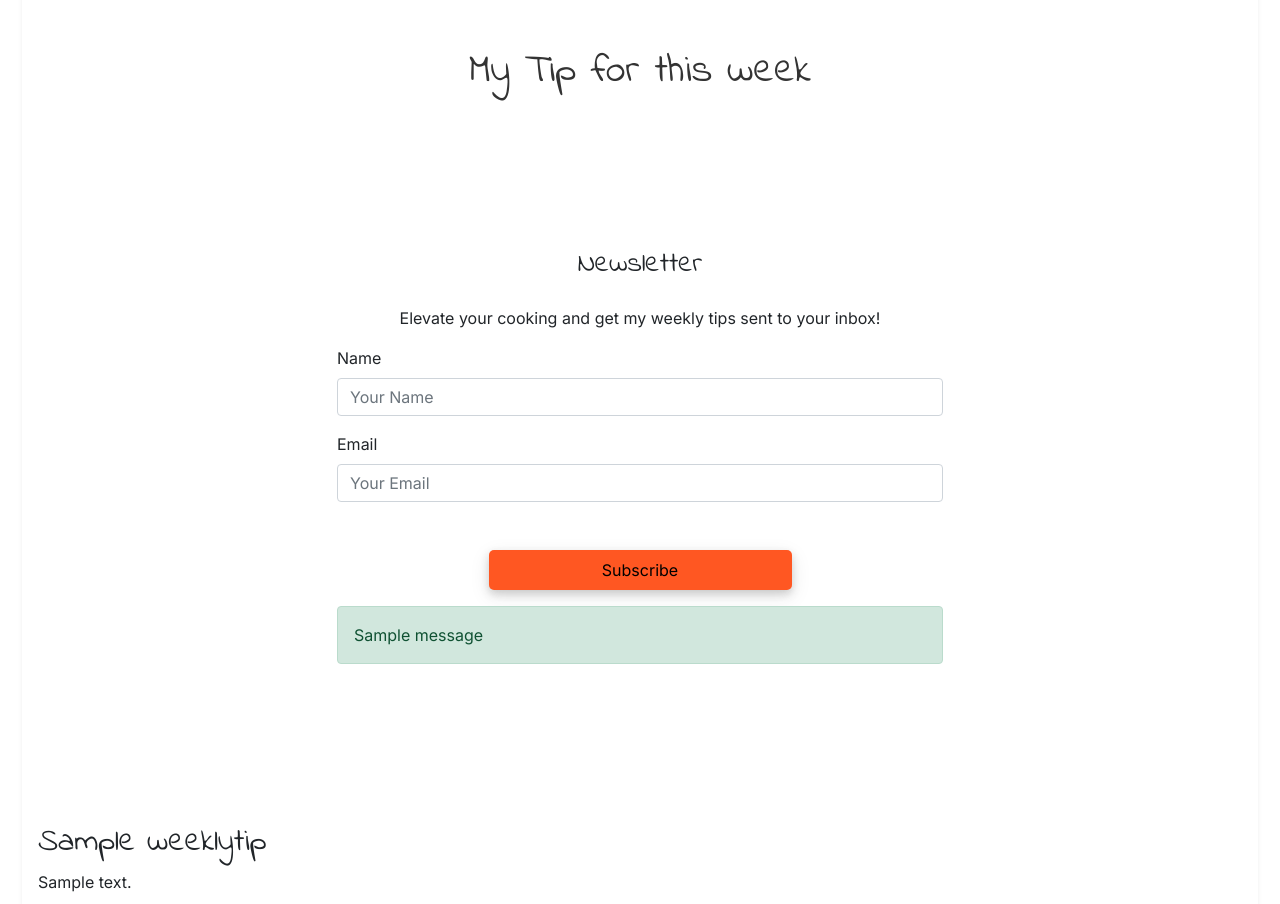
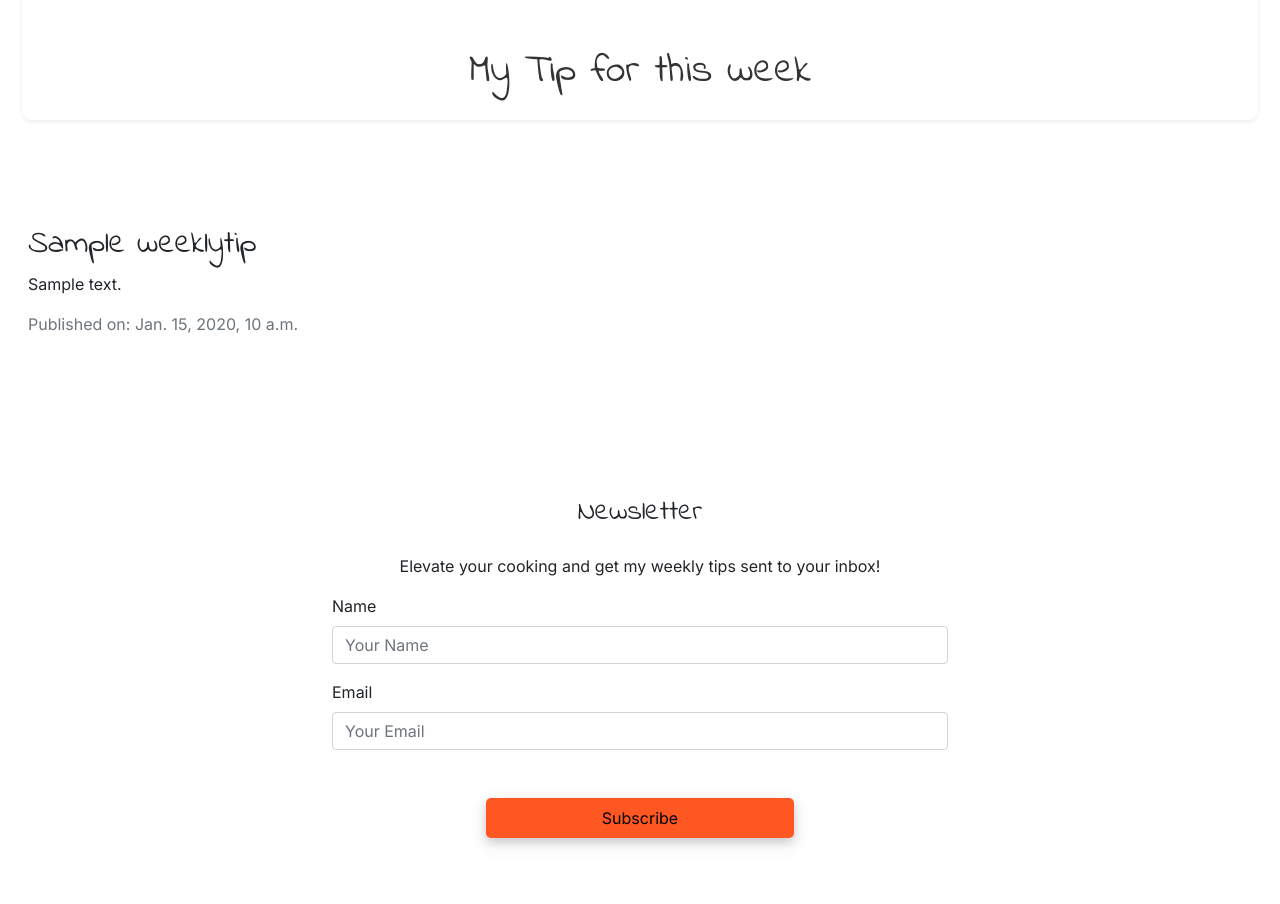
Before and after one commit to merzann/the-travelling-wooden-spoon, a Django app: page /weekly-tip/ in a window 1280 px wide. Shown: the part 538-1442 px from the top of the page. Run offline with Django 4.2, Linux system fonts and the light colour scheme; tables that the repository leaves empty hold one stand-in row (values such as "Sample post"); one stand-in notice (Sample message) is shown; some libraries are stand-ins or nearby versions.

Commit message:
fix: fix post image not correctly displayed

```diff
--- a/my_project/settings.py
+++ b/my_project/settings.py
@@ -144,8 +144,6 @@ USE_TZ = True
 STATIC_URL = 'static/'
 STATICFILES_DIRS = [os.path.join(BASE_DIR, 'static'), ]
 STATIC_ROOT = os.path.join(BASE_DIR, 'staticfiles')
-MEDIA_URL = '/media/'
-MEDIA_ROOT = BASE_DIR / 'media'
 
 
 # Default primary key field type
--- a/weekly_tip/templates/weekly_tip/weekly_tip.html
+++ b/weekly_tip/templates/weekly_tip/weekly_tip.html
@@ -9,6 +9,17 @@
             <div class="card shadow-sm">
                 <img src="{{ tip.image.url }}" class="card-img-top" alt="{{ tip.title }}">
                 <h1 class="text-center mt-5 mb-4 heading">My Tip for this week</h1>
+                {% else %}
+                <p class="text-center text-muted">No tip available at the moment. Please check back later.</p>
+                {% endif %}
+            </div>
+            <div class="card-body">
+                <h2 class="card-title about_header">{{ tip.title }}</h2>
+                <p class="card-text">{{ tip.content|safe }}</p>
+                <p class="text-muted">Published on: {{ tip.publish_date }}</p>
+            </div>
+        </div>
+    </div>
     <div class="row justify-content-center mt-5 mb-5">
         <div class="col-md-6">
             <h3 class="text-center mb-4">Newsletter</h3>
@@ -27,20 +38,6 @@
                     <button type="submit" class="btn btn-custom w-50">Subscribe</button>
                 </div>
             </form>
-                        {% for message in messages %}
-                        <div class="alert alert-{{ message.tags }} mt-3">{{ message }}</div>
-                        {% endfor %}
-                    </div>
-                </div>
-                <div class="card-body">
-                    <h2 class="card-title about_header">{{ tip.title }}</h2>
-                    <p class="card-text">{{ tip.content|safe }}</p>
-                    <p class="text-muted">Published on: {{ tip.publish_date }}</p>
-                </div>
-            </div>
-            {% else %}
-            <p class="text-center text-muted">No tip available at the moment. Please check back later.</p>
-            {% endif %}
         </div>
     </div>
 </div>
```
Also changed, not shown: media/django-summernote/2024-12-19/ac065654-99d6-452e-a175-f827e6258299.jpg (deleted). Lines whose indentation alone changed are shown as unchanged.
